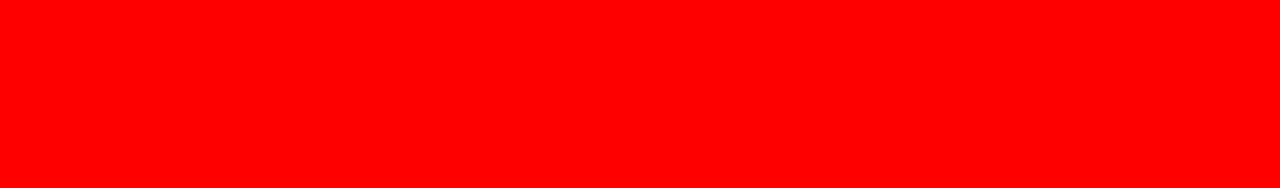
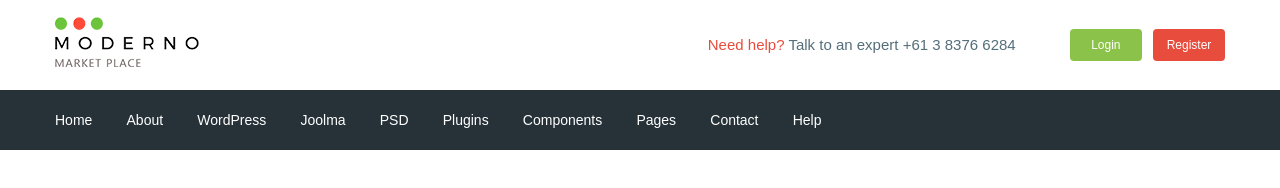
Before and after one commit to vovavalyna/moderno, a website: page app/index.html in a window 1280 px wide. Drawn offline with nearby package versions, Linux system fonts and the light colour scheme; files that its build step writes are made by us from their sources.

Commit message:
added header

```diff
--- a/app/index.html
+++ b/app/index.html
@@ -4,10 +4,97 @@
     <meta charset="UTF-8" />
     <meta name="viewport" content="width=device-width, initial-scale=1.0" />
     <title>Document</title>
+	<link href="https://fonts.googleapis.com/css2?family=Roboto:wght@400;700&display=swap" rel="stylesheet">
     <link rel="stylesheet" href="css/libs.min.css" />
     <link rel="stylesheet" href="css/style.min.css" />
   </head>
   <body>
+    <header class="header">
+      <div class="header__top">
+        <div class="container">
+			<div class="header__top-inner">
+          <div class="header__logo">
+            <a href="#">
+              <img src="images/logo.png" alt="" />
+            </a>
+          </div>
+          <div class="header__text">
+            <a href="#">
+              <span>Need help?</span>
+            </a>
+            Talk to an expert
+            <a class="header__phone" href="tel:61383766284"> +61 3 8376 6284</a>
+          </div>
+          <div class="header__box">
+            <a class="basket" href="#"></a>
+            <a class="header__btn header__btn-login" href="">Login</a>
+            <a class="header__btn header__btn-register" href="">Register</a>
+          </div>
+		</div>
+        </div>
+      </div>
+
+      <div class="header__menu">
+		<div class="container">
+			<nav class="menu">
+				<ul class="menu__list">
+					<li>
+						<a href="#">
+						Home
+					</a>
+					</li>
+					<li>
+						<a href="#">
+						About
+					</a>
+					</li>
+					<li>
+						<a href="#">
+						WordPress
+					</a>
+					</li>
+					<li>
+						<a href="#">
+						Joolma
+					</a>
+					</li>
+					<li>
+						<a href="#">
+						PSD
+					</a>
+					</li>
+					<li>
+						<a href="#">
+						Plugins
+					</a>
+					</li>
+					<li>
+						<a href="#">
+						Components
+					</a>
+					</li>
+					<li>
+						<a href="#">
+						Pages
+					</a>
+					</li>
+					<li>
+						<a href="#">
+						Contact
+					</a>
+					</li>
+					<li>
+						<a href="#">
+						Help
+					</a>
+					</li>
+				</ul>
+
+			</nav>
+		</div>
+	  </div>
+    </header>
+
     <script src="https://ajax.googleapis.com/ajax/libs/jquery/3.7.1/jquery.min.js"></script>
     <script src="js/libs.min.js"></script>
     <script src="js/main.min.js"></script>
--- /dev/null
+++ b/app/scss/_fonts.scss
@@ -0,0 +1,7 @@
+@font-face {
+    font-family: 'Roboto-Regular', sans-serif ;
+    src: url('../fonts/Roboto-Regular.woff2') format('woff2'),
+     url('../fonts/Roboto-Regular.woff') format('woff');
+    font-weight: 400;
+    font-display: swap;
+}
--- /dev/null
+++ b/app/scss/_global.scss
@@ -0,0 +1,35 @@
+html{
+	box-sizing: border-box;
+}
+*,
+*::before,
+*::after {
+	box-sizing: inherit;
+}
+a{
+    display: inline-block;
+    text-decoration: none;
+    color: $text;
+}
+
+body{
+    font-family: 'Roboto-Regular', sans-serif;
+    font-size: 15px;
+    line-height: 24px;
+    color: $text;
+    font-weight: 400;
+}
+
+ul,
+li{
+    margin:0;
+    padding: 0;
+    list-style: none;
+}
+
+
+.container{
+max-width: 1200px;
+margin: 0 auto;
+padding: 0 15px;
+}
--- /dev/null
+++ b/app/scss/_vars.scss
@@ -0,0 +1,4 @@
+$text: #546e7a;
+$red: #e74c3c;
+$green: #8bc34a;
+$bg: #263238;
--- a/app/scss/style.scss
+++ b/app/scss/style.scss
@@ -1,12 +1,60 @@
-html {
-	box-sizing: border-box;
+@import 'vars';
+@import 'global';
+@import 'fonts';
+
+
+.header__top-inner{
+	display:flex;
+	justify-content: space-between;
+	height: 90px;
+	align-items:center;
+
+
 }
-*,
-*::before,
-*::after {
-	box-sizing: inherit;
+
+.header__text{
+	margin-left:auto;
+	margin-right: 50px;
+	span{
+		color: $red;
+	}
 }
-body {
-	background-color: red;
+
+.header__btn{
+ padding: 4px;
+ width: 72px;
+ border-radius: 4px;
+ text-align: center;
+ color: white;
+ font-size: 12px;
+ height: 32px;
+}
+.header__btn-login{
+	background-color: $green;
+}
+.header__btn-register{
+	background-color: $red;
+	margin-left: 7px;
+}
+
+.header__menu{
+	background-color: $bg;
+}
+.menu{
 	display: flex;
+	align-items: center;
+	height: 60px;
 }
+.menu__list{
+	li{
+		display:inline-block;
+
+		& + li{
+			margin-left: 30px;
+		}
+	}
+	a{
+		color:#fff;
+		font-size: 14px;
+	}
+}
--- a/gulpfile.mjs
+++ b/gulpfile.mjs
@@ -12,7 +12,7 @@ const sass = gulpSass(sassCompiler)
 
 gulp.task('sass', function () {
 	return gulp
-		.src('app/scss/style.scss')
+		.src('app/scss/**/*.scss')
 		.pipe(sass({ outputStyle: 'compressed' }))
 		.pipe(rename({ suffix: '.min' }))
 		.pipe(
@@ -64,7 +64,7 @@ gulp.task('browser-sync', function () {
 })
 
 gulp.task('watch', function () {
-	gulp.watch('app/scss/style.scss', gulp.parallel('sass'))
+	gulp.watch('app/scss/**/*.scss', gulp.parallel('sass'))
 	gulp.watch('app/*.html', gulp.parallel('html'))
 	gulp.watch('app/js/*.js', gulp.parallel('js'))
 })
```
Also changed, not shown: app.js/libs.min.js (added), app/fonts/Roboto-Regular.woff (added), app/fonts/Roboto-Regular.woff2 (added), app/images/logo.png (added). Lines whose indentation alone changed are shown as unchanged.
